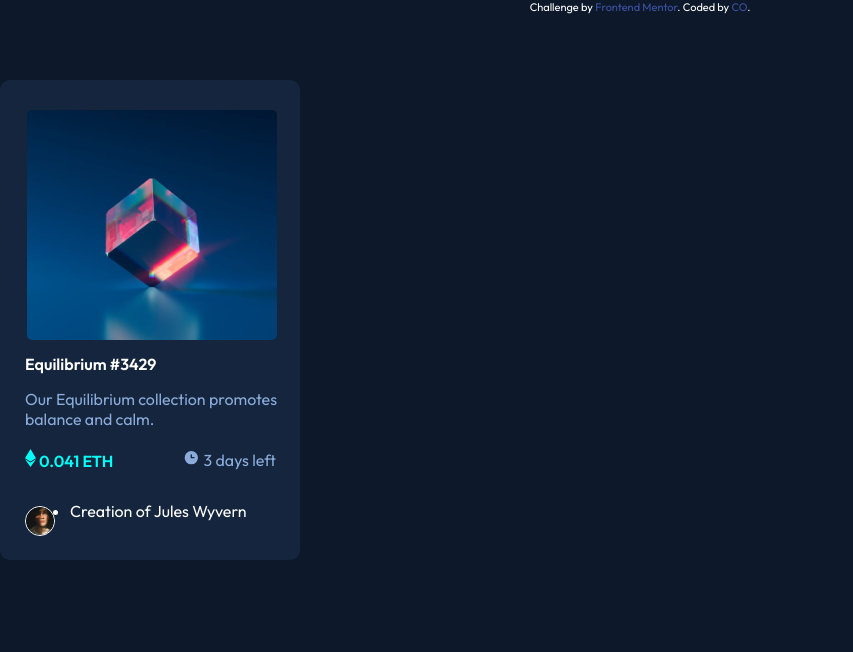
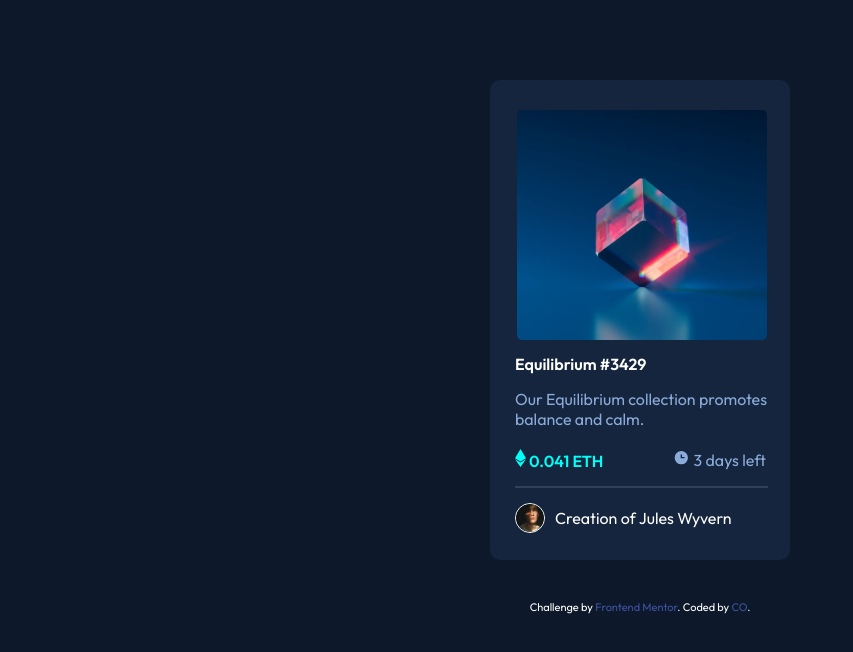
Before and after one commit to melco10/1-nft-preview-card-component, a plain HTML site: page index.html in a window 1280 px wide. Shown: the whole page, without its empty margins (0-853 px from the left). Drawn offline with Linux system fonts and the light colour scheme.

Commit message:
Update style.css

```diff
--- a/style.css
+++ b/style.css
@@ -13,7 +13,7 @@ body{
 
 
 
-section{
+main{
     display: flex;
     justify-content: center;
 }
@@ -67,15 +67,13 @@ section{
     line-height: 20px;
 }
 
-.description > hr{
-    width: 94%;
-    margin-top: 5px;
-    color: hsl(215, 32%, 27%);
-}
 
-.description h4{
-    padding-bottom: 15px;
+
+.description a , h4{
+    margin-bottom: 15px;
     cursor: pointer;
+    text-decoration: none;
+    color: white;
 }
 
 .description h4:hover{
@@ -94,30 +92,41 @@ section{
 
 .avatar-disc{
     display: flex;
-    margin-top: 15px;
-    gap: 15px;
+    gap: 10px;
+    border-top: 2px solid hsl(215, 32%, 27%);
+    width: 92%;
 }
 
 .avatar{
     height: 30px;
     border: 1px solid white;
     border-radius: 20px;
+    margin-top: 15px;
 }
 
-.avatar-disc > p ,a{
-    margin-top: 5px;
+.avatar-disc > ul{
+    list-style: none;
+    margin-top: 20px;
+
 }
 
-.avatar-disc > p > a{
+.avatar-disc   a{
     text-decoration: none;
     color: white;
 }
 
-.avatar-disc > p > a:hover{
-    color: hsl(178, 100%, 50%);
+.avatar-disc a:hover{
+    color: hsl(178, 100%, 50%)
 }
 
-.attribution, a {
+
+
+.attribution{
+
+    bottom: 0px;
     color: white;
+    margin-top: 600px;
+}
+.attribution a{
     text-decoration: none;
 }
```
